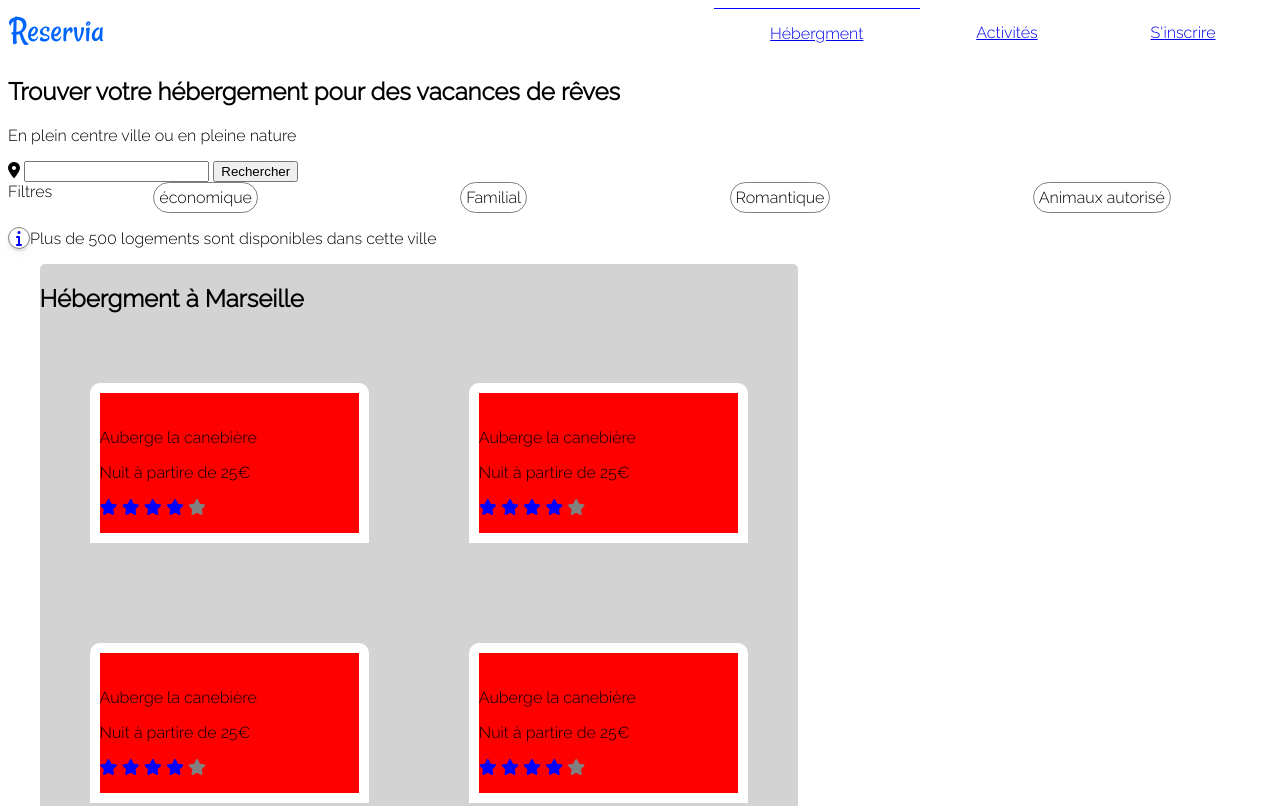
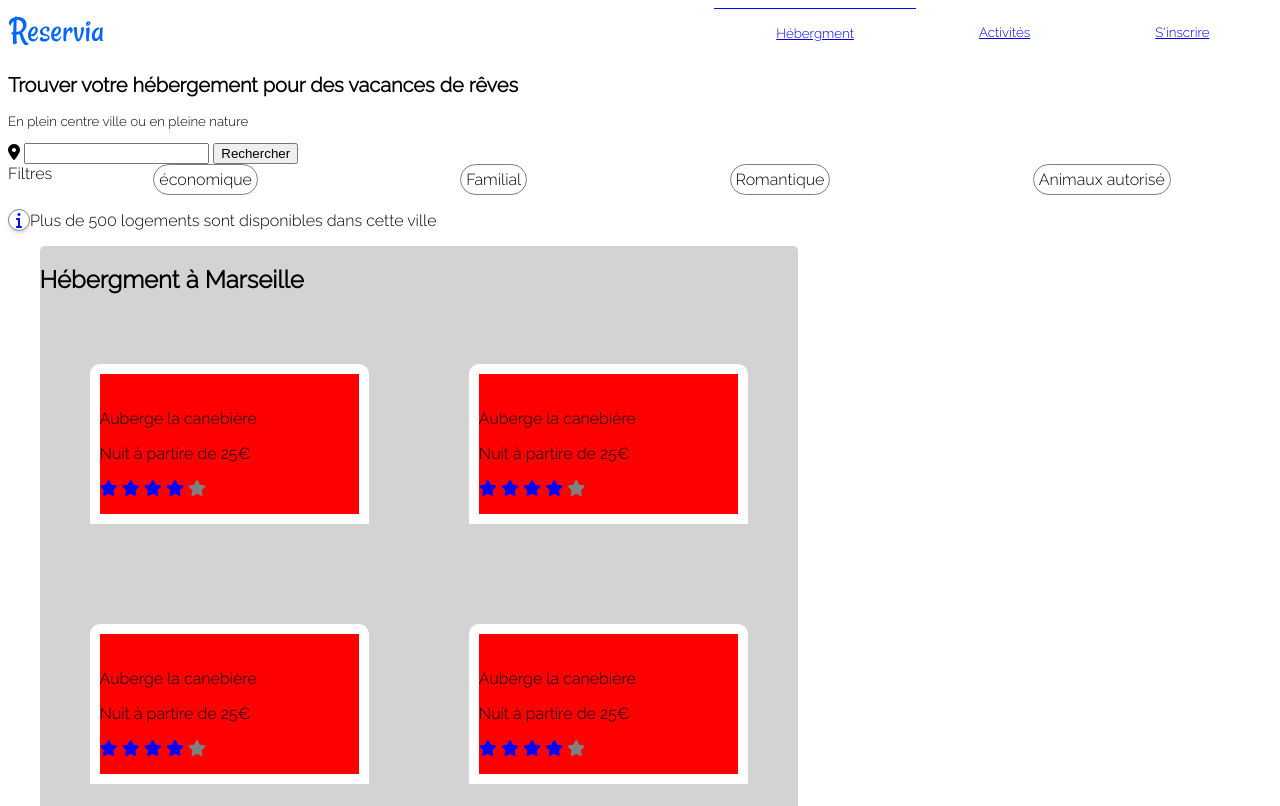
Before and after one commit to jeanlouisdossantos/Jeanlouisdossantos_2_24112020, a plain HTML site: page index.html in a window 1280 px wide. Shown: the top 806 px of the page. Drawn offline with Linux system fonts and the light colour scheme.

Commit message:
mise à jour de la police

```diff
--- a/index.html
+++ b/index.html
@@ -9,10 +9,10 @@
 
     <!-- script pour font awesome -->
     <script src="https://kit.fontawesome.com/75450f07ab.js" crossorigin="anonymous"></script>
-<!-- google font pour raleway -->
-    <link rel="preconnect" href="https://fonts.gstatic.com">
-<link href="https://fonts.googleapis.com/css2?family=Raleway:wght@300&display=swap" rel="stylesheet">
-
+    <!-- google font pour raleway -->
+    <style>
+        @import url('https://fonts.googleapis.com/css2?family=Raleway:wght@300&display=swap');
+    </style>
 </head>
 
 <body>
--- a/style.css
+++ b/style.css
@@ -8,6 +8,7 @@ header {
   height: auto;
   display: flex;
   flex-wrap: wrap;
+  font-size: smaller;
 }
 .header_haut {
   display: flex;
@@ -28,7 +29,6 @@ nav {
     display: flex;
     align-items: center;
     justify-items: center;
-
 }
 .nav_lien{
     margin:auto
```
